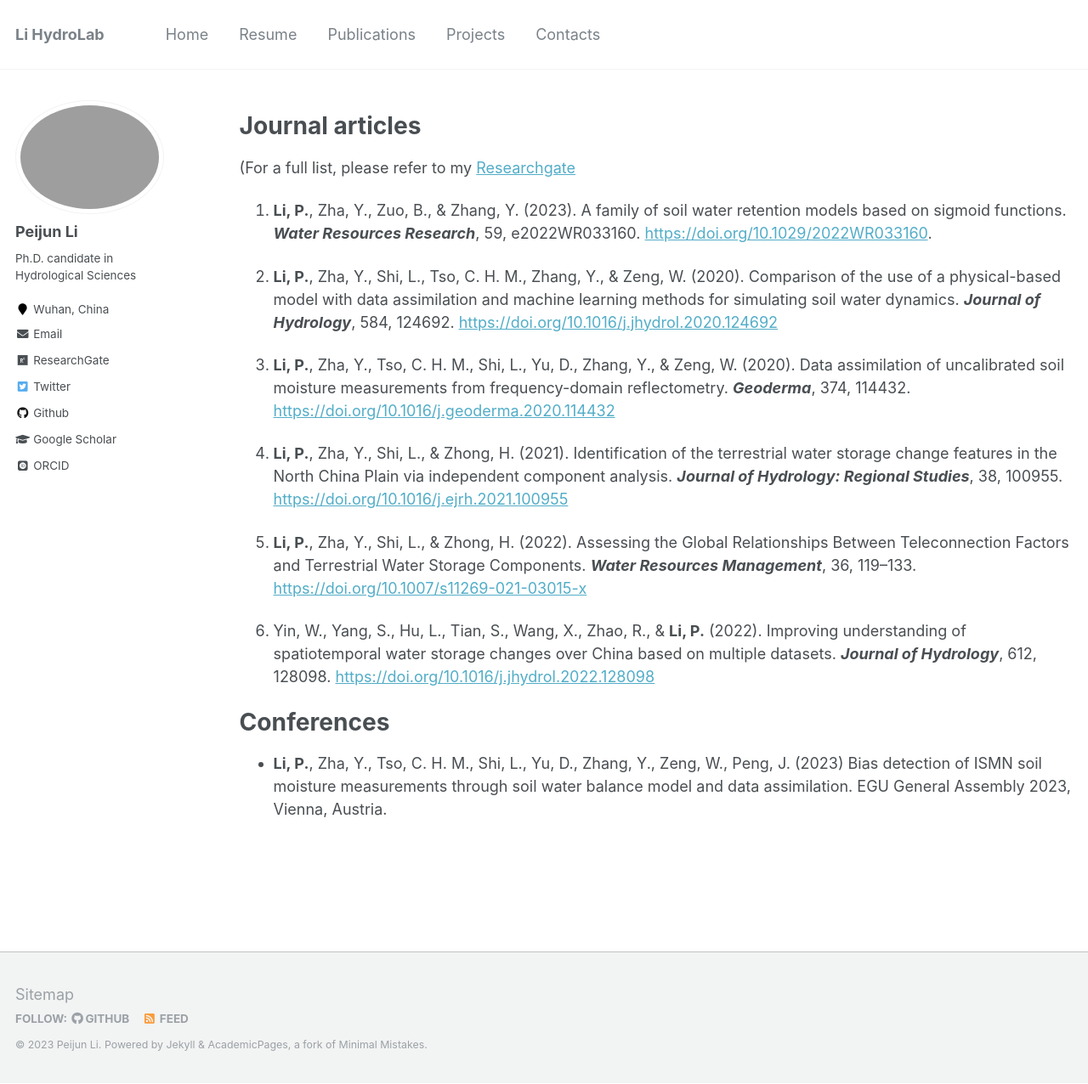
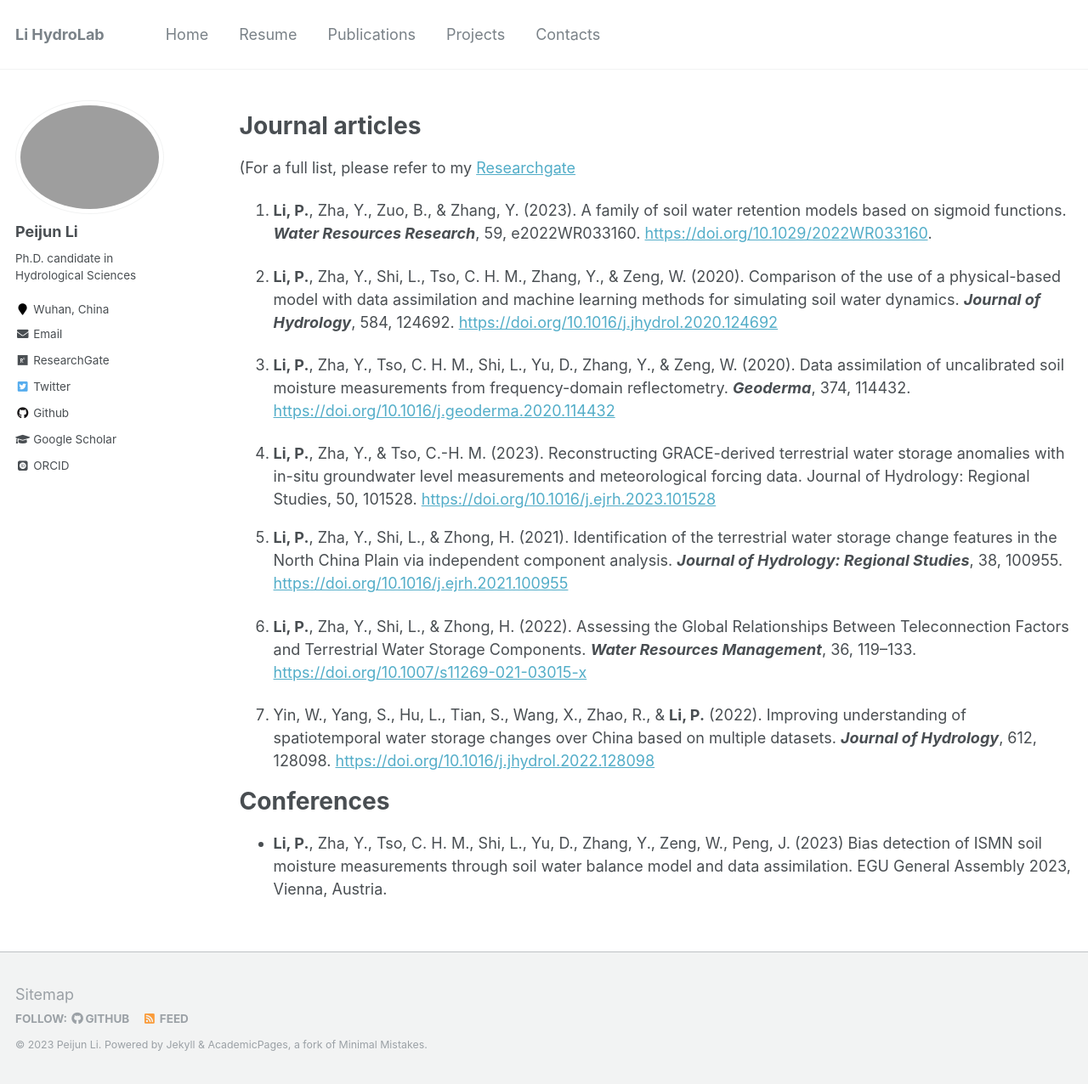
Before and after one commit to PercyLeeMaxWell/PercyLeeMaxWell.github.io, a Jekyll site: the page built from _pages/publications.md, in a window 1280 px wide and 1276 px high. Shown: the whole window at 85% size. Built offline with Jekyll 4.4.1, drawn with Linux system fonts in a browser that asks for light colours; some web fonts are replaced.

Commit message:
Update publications.md

```diff
--- a/_pages/publications.md
+++ b/_pages/publications.md
@@ -15,11 +15,12 @@ Journal articles
 
 3. **Li, P.**, Zha, Y., Tso, C. H. M., Shi, L., Yu, D., Zhang, Y., & Zeng, W. (2020). Data assimilation of uncalibrated soil moisture measurements from frequency-domain reflectometry. ***Geoderma***, 374, 114432. [https://doi.org/10.1016/j.geoderma.2020.114432](https://doi.org/10.1016/j.geoderma.2020.114432)
 
-4. **Li, P.**, Zha, Y., Shi, L., & Zhong, H. (2021). Identification of the terrestrial water storage change features in the North China Plain via independent component analysis. ***Journal of Hydrology: Regional Studies***, 38, 100955. [https://doi.org/10.1016/j.ejrh.2021.100955](https://doi.org/10.1016/j.ejrh.2021.100955)
+4. **Li, P.**, Zha, Y., & Tso, C.-H. M. (2023). Reconstructing GRACE-derived terrestrial water storage anomalies with in-situ groundwater level measurements and meteorological forcing data. Journal of Hydrology: Regional Studies, 50, 101528. [https://doi.org/10.1016/j.ejrh.2023.101528](https://doi.org/10.1016/j.ejrh.2023.101528)
+5. **Li, P.**, Zha, Y., Shi, L., & Zhong, H. (2021). Identification of the terrestrial water storage change features in the North China Plain via independent component analysis. ***Journal of Hydrology: Regional Studies***, 38, 100955. [https://doi.org/10.1016/j.ejrh.2021.100955](https://doi.org/10.1016/j.ejrh.2021.100955)
 
-5. **Li, P.**, Zha, Y., Shi, L., & Zhong, H. (2022). Assessing the Global Relationships Between Teleconnection Factors and Terrestrial Water Storage Components. ***Water Resources Management***, 36, 119–133. [https://doi.org/10.1007/s11269-021-03015-x](https://doi.org/10.1007/s11269-021-03015-x)
+6. **Li, P.**, Zha, Y., Shi, L., & Zhong, H. (2022). Assessing the Global Relationships Between Teleconnection Factors and Terrestrial Water Storage Components. ***Water Resources Management***, 36, 119–133. [https://doi.org/10.1007/s11269-021-03015-x](https://doi.org/10.1007/s11269-021-03015-x)
 
-6. Yin, W., Yang, S., Hu, L., Tian, S., Wang, X., Zhao, R., & **Li, P.** (2022). Improving understanding of spatiotemporal water storage changes over China based on multiple datasets. ***Journal of Hydrology***, 612, 128098. [https://doi.org/10.1016/j.jhydrol.2022.128098](https://doi.org/10.1016/j.jhydrol.2022.128098)
+7. Yin, W., Yang, S., Hu, L., Tian, S., Wang, X., Zhao, R., & **Li, P.** (2022). Improving understanding of spatiotemporal water storage changes over China based on multiple datasets. ***Journal of Hydrology***, 612, 128098. [https://doi.org/10.1016/j.jhydrol.2022.128098](https://doi.org/10.1016/j.jhydrol.2022.128098)
 
 
 Conferences
```
